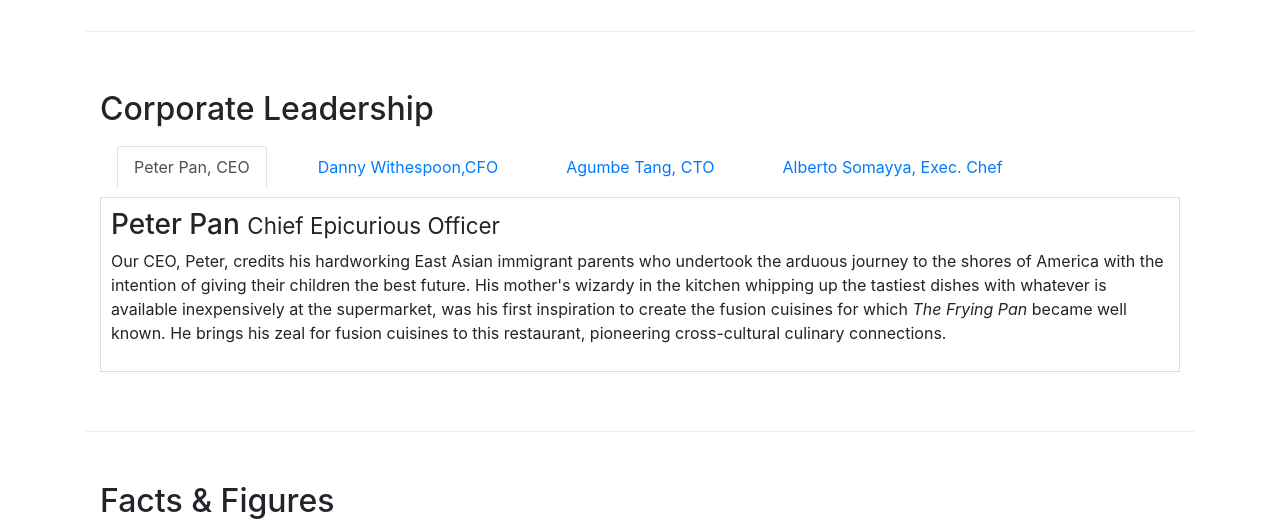
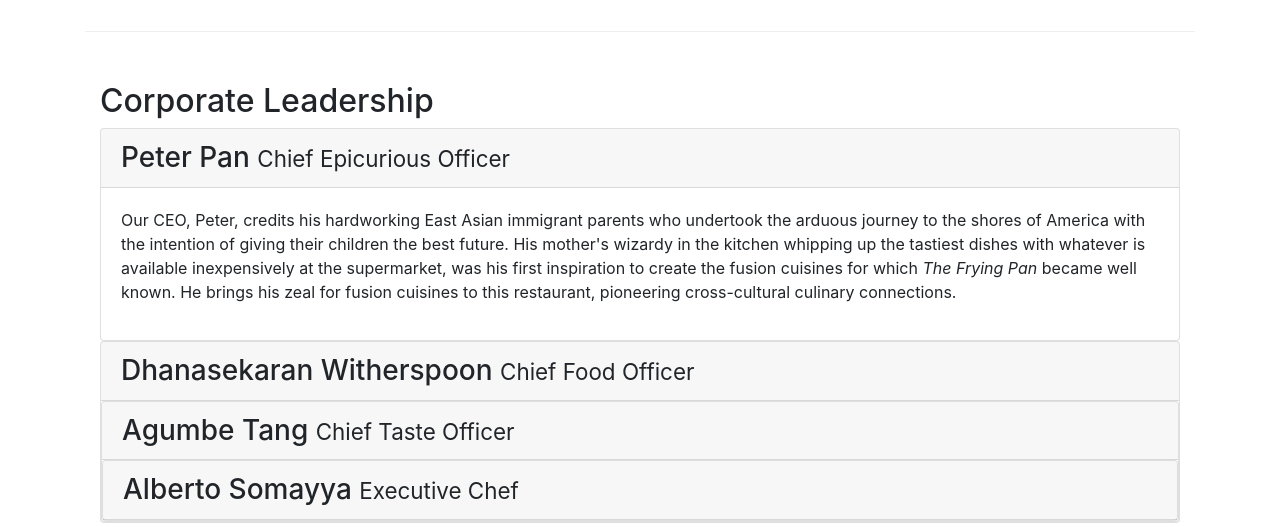
Before and after one commit to pupafixa/confusion1, a website: page aboutus.html in a window 1280 px wide. Shown: the part 940-1467 px from the top of the page. Drawn offline with nearby package versions, Linux system fonts and the light colour scheme.

Commit message:
Accordion

```diff
--- a/aboutus.html
+++ b/aboutus.html
@@ -103,50 +103,77 @@
         <div class="row row-content align-items-center">
             <div class="col-12">
                 <h2>Corporate Leadership</h2>
-                <ul class="nav nav-tabs">
-                    <li class="nav-link">
-                        <a class="nav-link active" href="#peter" role="tab" data-toggle="tab">Peter Pan, CEO</a>
-                    </li>
 
-                    <li class="nav-link">
-                        <a class="nav-link" href="#danny" role="tab" data-toggle="tab">Danny Withespoon,CFO</a>
-                    </li>
-
-                    <li class="nav-link">
-                        <a class="nav-link " href="#agumbe" role="tab" data-toggle="tab">Agumbe Tang, CTO</a>
-                    </li>
-
-                    <li class="nav-link">
-                        <a class="nav-link " href="#alberto" role="tab" data-toggle="tab">Alberto Somayya, Exec. Chef</a>
-                    </li>
-                </ul>
-                <div class="tab-content">
-                    <div role="tabpanel" class="tab-pane fade show active" id="peter">
-                        <h3>Peter Pan <small>Chief Epicurious Officer</small></h3>
-                        <p class="d-none d-sm-block">Our CEO, Peter, credits his hardworking East Asian immigrant parents who undertook the arduous journey to the shores of America with the intention of giving their children the best future. His mother's wizardy in the kitchen whipping
-                            up the tastiest dishes with whatever is available inexpensively at the supermarket, was his first inspiration to create the fusion cuisines for which <em>The Frying Pan</em> became well known. He brings his zeal for fusion
-                            cuisines to this restaurant, pioneering cross-cultural culinary connections.</p>
+                <div id="accordion">
+                    <div class="card">
+                        <div class="card-header " role="tab" id="peterhead">
+                            <h3 class="mb-0">
+                                <a data-toggle="collapse" data-target="#peter">
+                                    Peter Pan <small>Chief Epicurious Officer</small>
+                                </a>
+                            </h3>
+                        </div>
+                        <div role="tabpanel" class="collapse show " id="peter" data-parent="#accordion">
+                            <div class="card-body">
+                                <p class="d-none d-sm-block">Our CEO, Peter, credits his hardworking East Asian immigrant parents who undertook the arduous journey to the shores of America with the intention of giving their children the best future. His mother's wizardy in the kitchen
+                                    whipping up the tastiest dishes with whatever is available inexpensively at the supermarket, was his first inspiration to create the fusion cuisines for which <em>The Frying Pan</em> became well known. He brings his
+                                    zeal for fusion cuisines to this restaurant, pioneering cross-cultural culinary connections.</p>
+                            </div>
+                        </div>
                     </div>
 
-                    <div role="tabpanel" class="tab-pane fade" id="danny">
-                        <h3>Dhanasekaran Witherspoon <small>Chief Food Officer</small></h3>
-                        <p class="d-none d-sm-block">Our CFO, Danny, as he is affectionately referred to by his colleagues, comes from a long established family tradition in farming and produce. His experiences growing up on a farm in the Australian outback gave him great appreciation
-                            for varieties of food sources. As he puts it in his own words, <em>Everything that runs, wins, and everything that stays, pays!</em></p>
+                    <div class="card">
+                        <div class="card-header " role="tab" id="dannyhead">
+                            <h3 class="mb-0">
+                                <a data-toggle="collapse" data-target="#danny">
+                        Dhanasekaran Witherspoon <small>Chief Food Officer</small>
+                                </a>
+                            </h3>
+                        </div>
+                        <div class="collapse" id="danny" data-parent="#accordion">
+                            <div class="card-body">
+                                <p class="d-none d-sm-block">Our CFO, Danny, as he is affectionately referred to by his colleagues, comes from a long established family tradition in farming and produce. His experiences growing up on a farm in the Australian outback gave him great
+                                    appreciation for varieties of food sources. As he puts it in his own words, <em>Everything that runs, wins, and everything that stays, pays!</em></p>
+                            </div>
                         </div>
 
-                    <div role="tabpanel" class="tab-pane fade" id="agumbe">
-                        <h3>Agumbe Tang <small>Chief Taste Officer</small></h3>
-                        <p class="d-none d-sm-block">Blessed with the most discerning gustatory sense, Agumbe, our CTO, personally ensures that every dish that we serve meets his exacting tastes. Our chefs dread the tongue lashing that ensues if their dish does not meet his exacting
-                            standards. He lives by his motto, <em>You click only if you survive my lick.</em></p>
+
+
+                        <div class="card">
+                            <div class="card-header " role="tab" id="agumbehead">
+                                <h3 class="mb-0">
+                                    <a data-toggle="collapse" data-target="#agumbe">
+                                    Agumbe Tang <small>Chief Taste Officer</small>
+                                </a>
+                                </h3>
                             </div>
 
-                    <div role="tabpanel" class="tab-pane fade" id="alberto">
-                        <h3>Alberto Somayya <small>Executive Chef</small></h3>
-                        <p class="d-none d-sm-block">Award winning three-star Michelin chef with wide International experience having worked closely with whos-who in the culinary world, he specializes in creating mouthwatering Indo-Italian fusion experiences. He says, <em>Put together the cuisines from the two craziest cultures, and you get a winning hit! Amma Mia!</em></p>
+                            <div class="collapse" id="agumbe" data-parent="#accordion">
+                                <div class="card-body">
+                                    <p class="d-none d-sm-block">Blessed with the most discerning gustatory sense, Agumbe, our CTO, personally ensures that every dish that we serve meets his exacting tastes. Our chefs dread the tongue lashing that ensues if their dish does not meet
+                                        his exacting standards. He lives by his motto, <em>You click only if you survive my lick.</em></p>
+                                </div>
+                            </div>
+
+                            <div class="card">
+                                <div class="card-header" role="tab" id="albertohead">
+                                    <h3 class="mb-0">
+                                        <a data-toggle="collapse" data-target="#alberto">
+                                        Alberto Somayya <small>Executive Chef</small>
+                                    </a>
+                                    </h3>
+                                </div>
+                            </div>
+                            <div class="collapse" id="alberto" data-parent="#accordion">
+                                <div class="card-body">
+                                    <p class="d-none d-sm-block">Award winning three-star Michelin chef with wide International experience having worked closely with whos-who in the culinary world, he specializes in creating mouthwatering Indo-Italian fusion experiences. He says,
+                                        <em>Put together the cuisines from the two craziest cultures, and you get a winning hit! Amma Mia!</em></p>
                                 </div>
                             </div>
                         </div>
                     </div>
+                </div>
+
                 <div class="row row-content">
                     <div class="col-12 col-sm-9">
                         <h2>Facts &amp; Figures</h2>
```
Lines whose indentation alone changed are shown as unchanged.
